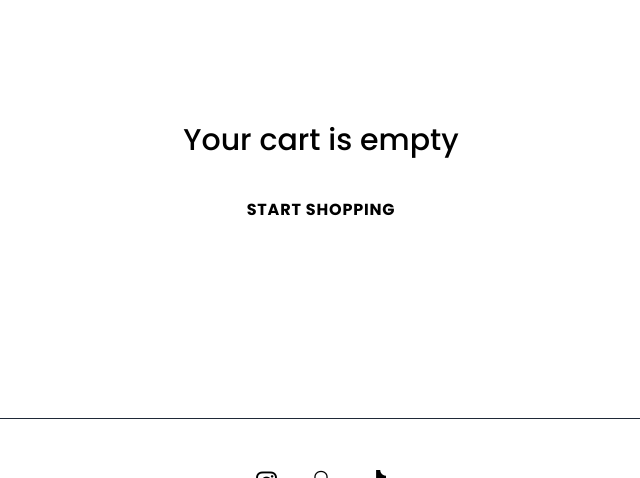
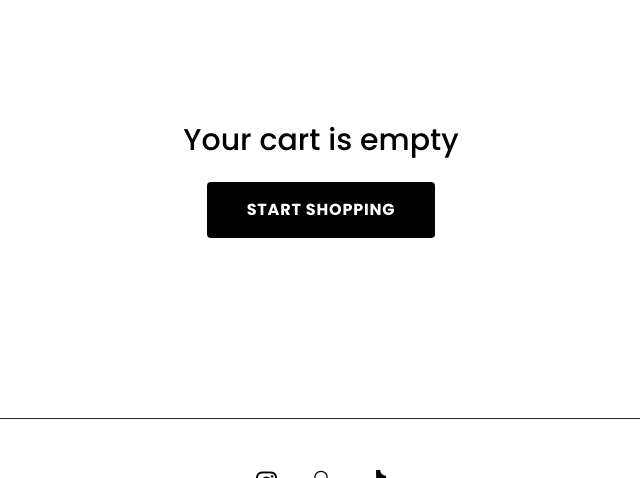
Before and after one commit to hoodranked01-maker/hoodranked, a Django app: page /cart in a window 1280 px wide. Shown: the part 215-693 px from the top of the page, without its empty margins (319-959 px from the left). Run offline with Django 5.2, Linux system fonts and the light colour scheme; some libraries are stand-ins or nearby versions.

Commit message:
Update cart.html

```diff
--- a/templates/store/cart.html
+++ b/templates/store/cart.html
@@ -110,7 +110,7 @@
 
         <div id="cart-empty" class="text-center py-20 hidden">
             <p class="text-2xl md:text-3xl font-medium mb-6">Your cart is empty</p>
-            <a href="/store" class="inline-block bg-white text-black px-10 py-4 font-bold uppercase tracking-wider hover:bg-gray-800 transition rounded">
+            <a href="/store" class="inline-block bg-black text-white px-10 py-4 font-bold uppercase tracking-wider hover:bg-gray-800 transition rounded">
                 Start Shopping
             </a>
         </div>
```
